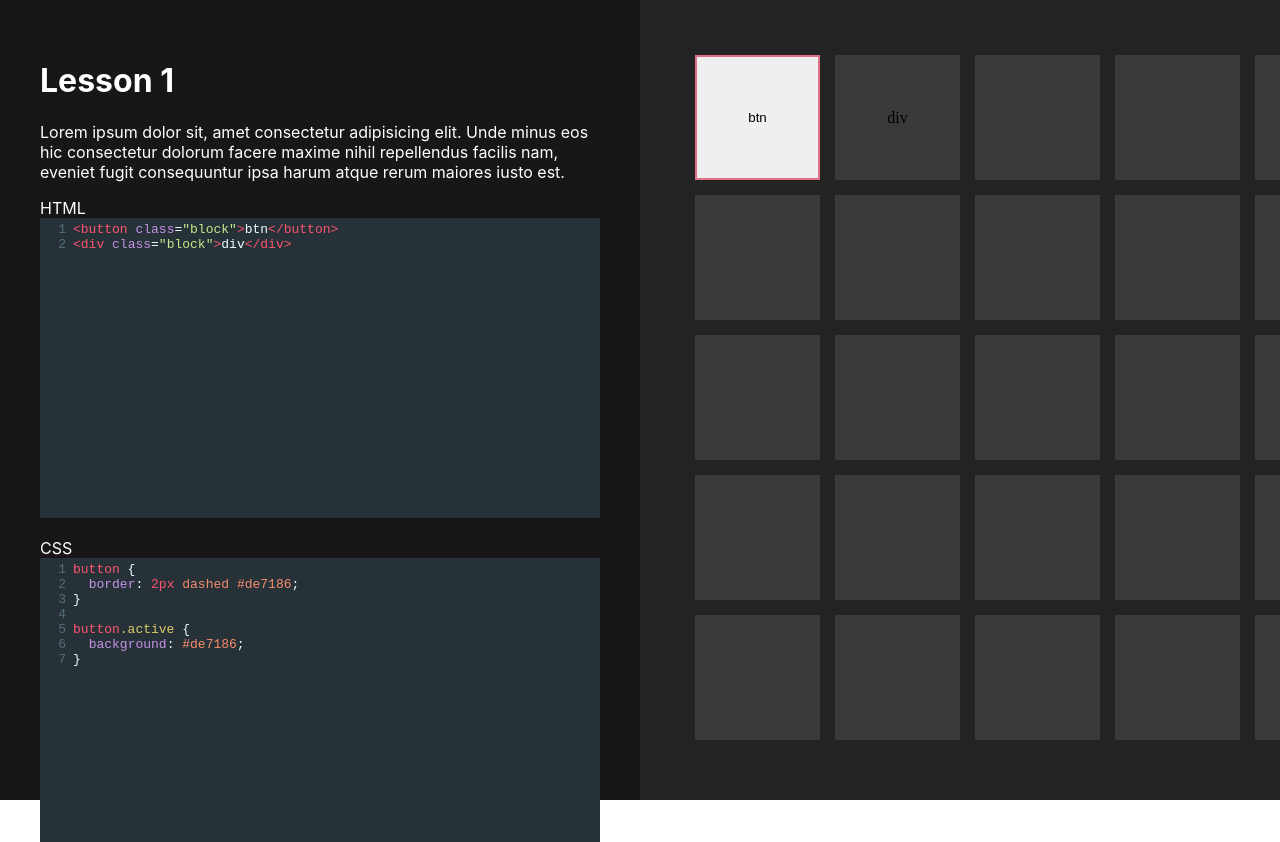
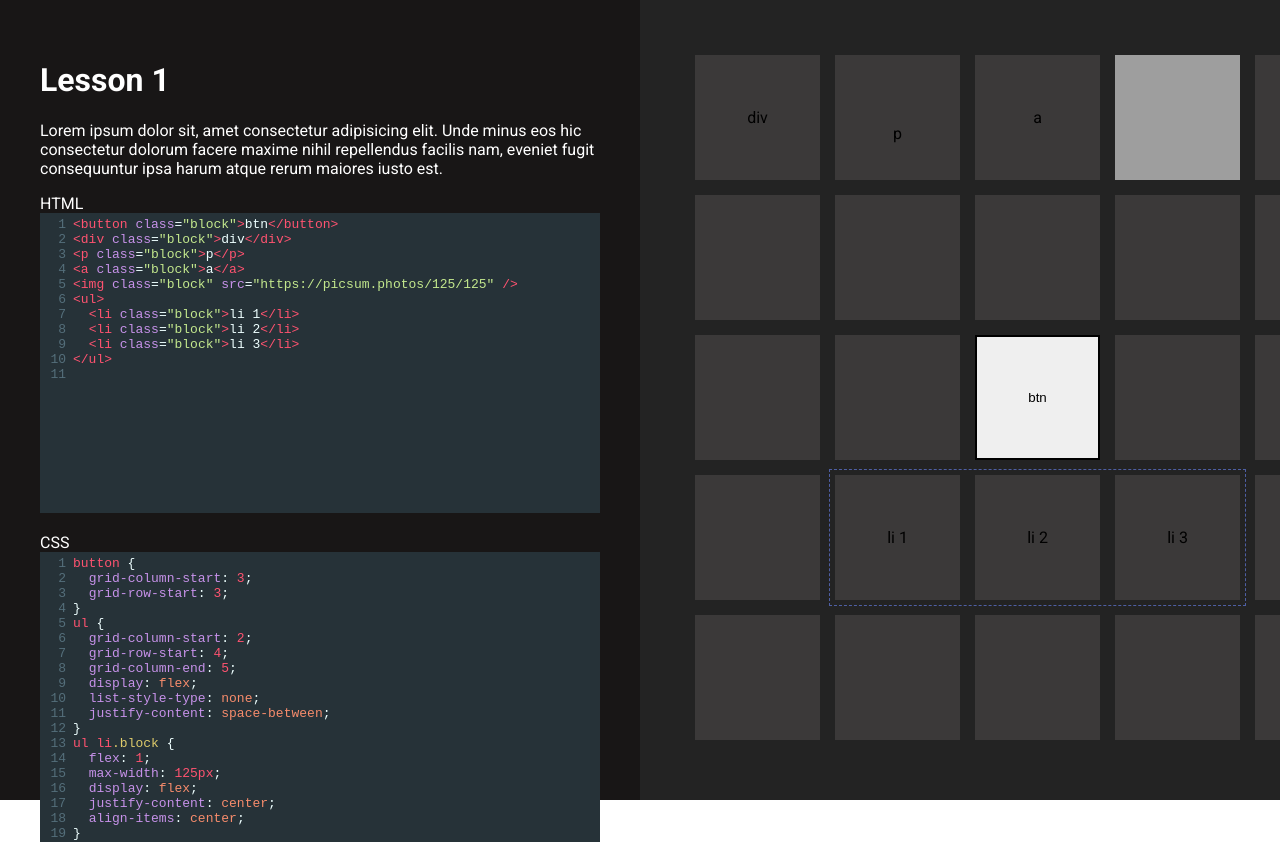
Before and after one commit to johnludena/jquery-blox-prototype, a React (Create React App) app: page / in a window 1280 px wide. Shown: the top 842 px of the page. Built offline with nearby package versions, Linux system fonts and the light colour scheme.

Commit message:
Laying down more color styles for each HTML element.

```diff
--- a/public/GameBlocks.css
+++ b/public/GameBlocks.css
@@ -1,3 +1,4 @@
+@import url('https://fonts.googleapis.com/css2?family=Roboto:wght@400;700&display=swap');
 body {
   display: grid;
   grid-template-columns: repeat(5, 125px);
@@ -5,23 +6,28 @@ body {
   gap: 15px;
   padding: 15px;
   margin: 0;
+  font-family: 'Roboto', sans-serif;
 }
 
 body * {
+	margin: 0;
+	padding: 0;
   box-sizing: border-box;
 }
 
-body > .block {
+body .block {
+	display: flex;
+	height: 100%;
+	justify-content: center;
+	align-items: center;
   background: #444444;
-  /* width: 125px; */
-  /* height: 125px; */
-  /* margin: 10px; */
   transition: 0.2s ease-out all;
   color: white;
   border-style: solid;
   border-width: 5px;
   font-size: 30px;
-  transition: 0.2s ease-out all;
+	transition: 0.2s ease-out all;
+
 }
 
 button.block {
@@ -34,7 +40,35 @@ div.block {
   border-color: #9db1f5;
   color: #9db1f5;
   background-color: #342a67;
-  display: flex;
-  justify-content: center;
-  align-items: center;
 }
+
+p.block {
+	border-color: #57F3E6;
+	color: #57F3E6;
+	background: #30415D;
+	display: flex;
+}
+
+img.block {
+	border-color: #8BED06;
+	color: #8BED06;
+	background: #324629;
+}
+
+a.block {
+	border-color: #FA7F31;
+	color: #FA7F31;
+	background: #673824
+}
+
+ul {
+	outline: 1px dashed #4e5fa4;
+	outline-offset: 5px;
+	/* padding: 5px; */
+}
+
+li.block {
+	border-color: #74C8E8;
+	color: #74C8E8;
+	background: #212C5A;
+}
--- a/src/App.js
+++ b/src/App.js
@@ -4,13 +4,35 @@ import CodeEditor from './components/CodeEditor';
 import './App.scss';
 
 let startHtml = `<button class="block">btn</button>
-<div class="block">div</div>`;
+<div class="block">div</div>
+<p class="block">p</p>
+<a class="block">a</a>
+<img class="block" src="https://picsum.photos/125/125" />
+<ul>
+  <li class="block">li 1</li>
+  <li class="block">li 2</li>
+  <li class="block">li 3</li>
+</ul>
+`
+;
 let startCss = `button {
-  border: 2px dashed #de7186;
+  grid-column-start: 3;
+  grid-row-start: 3;
 }
-
-button.active {
-  background: #de7186;
+ul {
+  grid-column-start: 2;
+  grid-row-start: 4;
+  grid-column-end: 5;
+  display: flex;
+  list-style-type: none;
+  justify-content: space-between;
+}
+ul li.block {
+  flex: 1;
+  max-width: 125px;
+  display: flex;
+  justify-content: center;
+  align-items: center;
 }`;
 let startJs = ``;
 
--- a/src/App.scss
+++ b/src/App.scss
@@ -1,5 +1,10 @@
 // IMPORT ALL COMPONENTS
+@import url('https://fonts.googleapis.com/css2?family=Roboto:wght@400;700&display=swap');
 @import './components/GameGrid.scss';
+body {
+  font-family: 'Roboto', sans-serif;
+  font-family: 16px;
+}
 
 body * {
   box-sizing: border-box;
```
